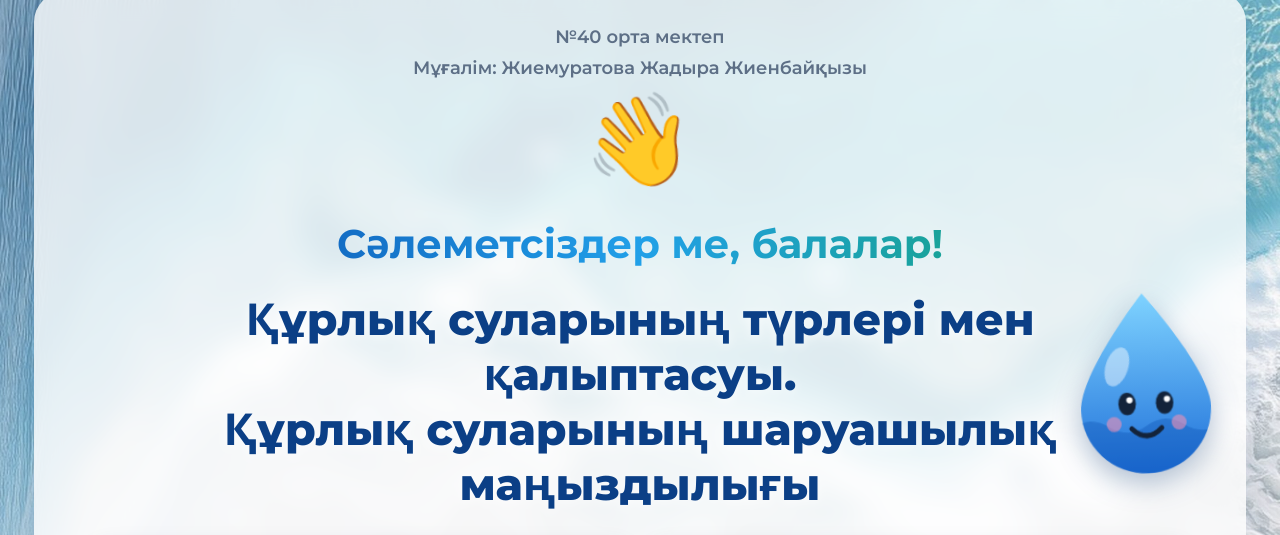
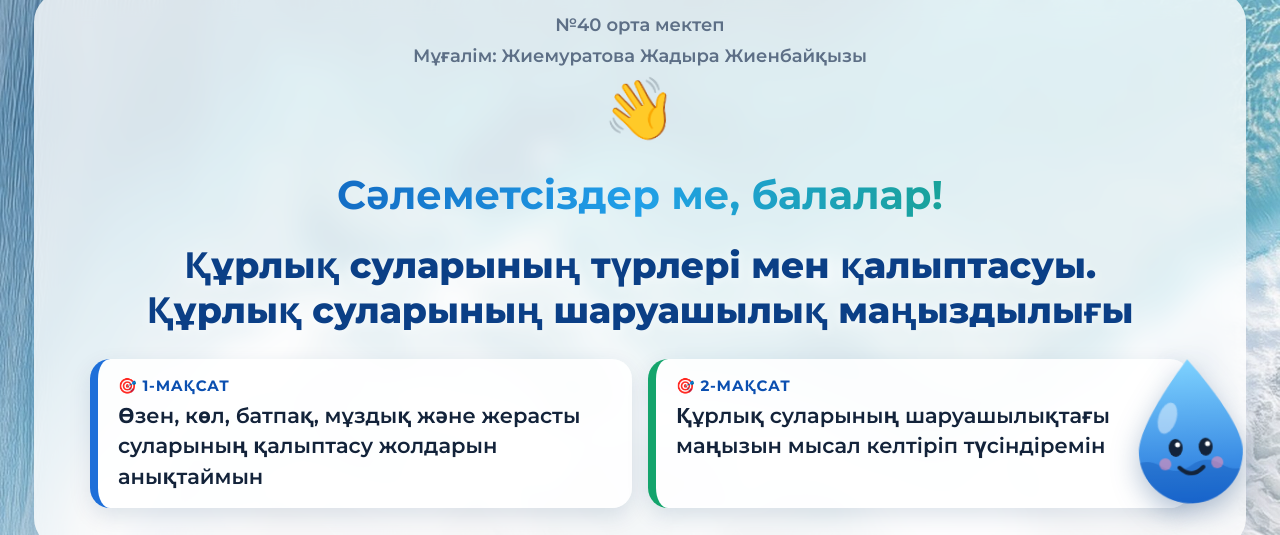
Before and after one commit to makpalkubantova-arch/zhadyra-ashyksabak, a plain HTML site: page index.html in a window 1280 px wide. Shown: the part 197-732 px from the top of the page. Drawn offline with Linux system fonts and the light colour scheme.

Commit message:
Басты бет түзету
Co-Authored-By: Claude Opus 5.5 <noreply@anthropic.com>
Claude-Session: https://claude.ai/code/session_01KwT9LbeNiMSTSzbPm79ozt

```diff
--- a/style.css
+++ b/style.css
@@ -216,3 +216,8 @@ main{padding-top:16px}
 .tamshy.bigt{left:auto;right:60px}
 .tamshy .say{right:auto;left:100%;margin-left:8px;margin-right:0;border-radius:16px 16px 16px 4px;transform-origin:left bottom}
 .tamshy.bigt .say{left:auto;right:100%;margin-right:8px;border-radius:16px 16px 4px 16px;transform-origin:right bottom}
+.bigtopic{font-size:36px}
+.title-page{padding-top:18px}
+.title-page .hello{font-size:60px}
+.tamshy.bigt .say{display:none}
+.tamshy.bigt{bottom:90px;right:30px;width:120px}
```
